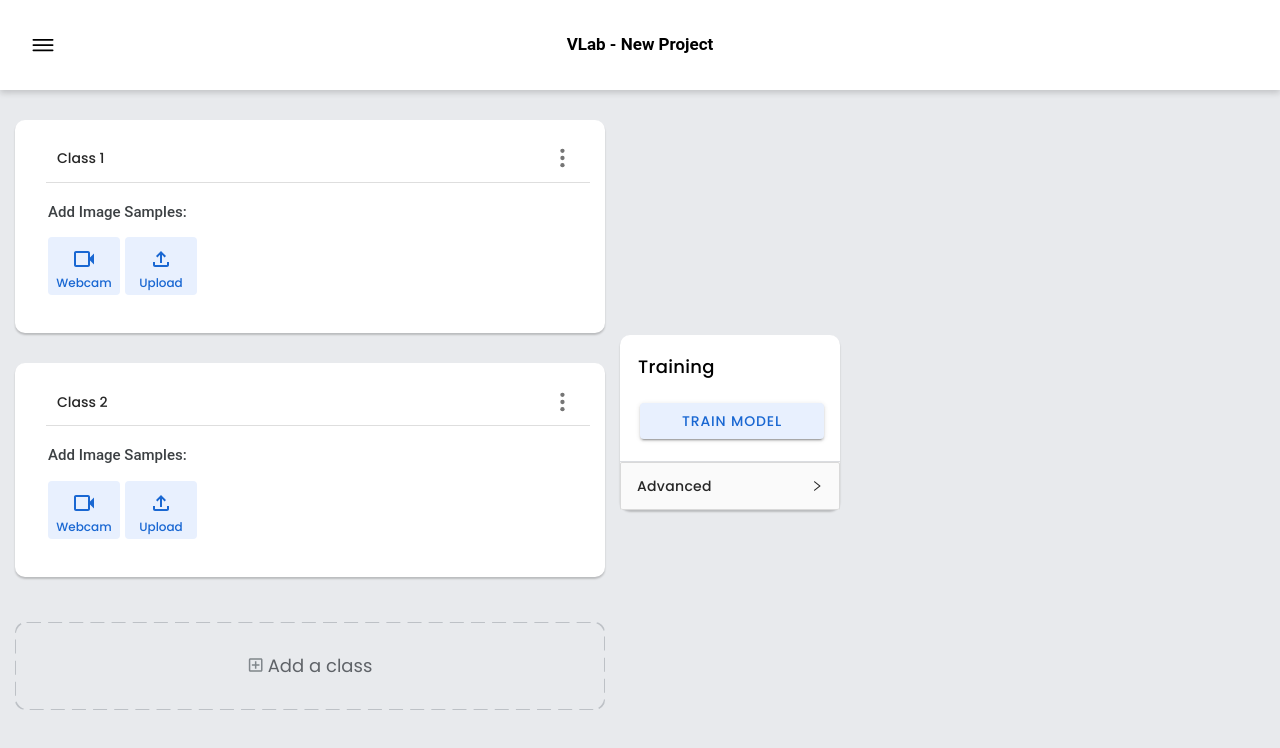
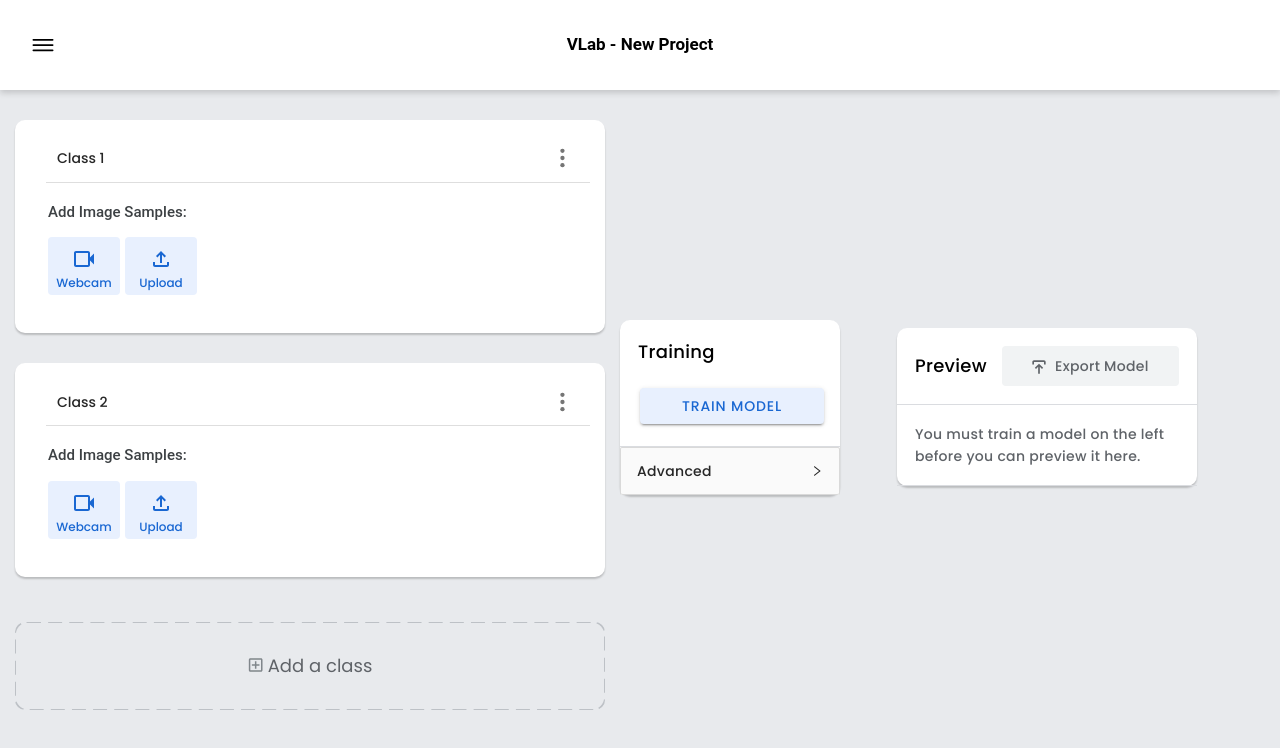
Before and after one commit to Beagle-Boys/Virtual-Ml-Lab, a React (Create React App) app: page /train in a window 1280 px wide. Shown: the top 748 px of the page. Built offline with nearby package versions, Linux system fonts and the light colour scheme.

Commit message:
created the output view

```diff
--- a/src/components/OutputPaper/OutputPaper.module.css
+++ b/src/components/OutputPaper/OutputPaper.module.css
@@ -0,0 +1,71 @@
+.paper {
+  width: 300px;
+  border-radius: 10px;
+  box-shadow: 0px 2px 2px rgba(0, 0, 0, 0.2);
+  background-color: #fff;
+  font-family: Poppins;
+  font-weight: 500;
+  letter-spacing: 0.3px;
+  padding: 0px !important;
+  margin: 0px !important;
+  margin-bottom: 30px !important;
+}
+.section {
+  display: flex;
+  align-items: center;
+  position: relative;
+  padding: 18px;
+  border-bottom: 1px solid #dadce0;
+}
+.label {
+  display: inline-block;
+  vertical-align: middle;
+  font-size: 18px;
+  font-weight: 500;
+  margin-right: 15px;
+}
+.actionbtnicon {
+  margin-right: 5px;
+  display: inline-block;
+  vertical-align: middle;
+  fill: #5f6368;
+  cursor: pointer;
+  font-size: 14px;
+  font-family: Poppins, sans-serif;
+}
+.section > button {
+  width: 180px;
+  border: 2px solid transparent;
+  border-radius: 4px;
+  font-weight: 500;
+  letter-spacing: 0.3px;
+  padding: 7px 16px;
+  color: #5f6368;
+}
+
+.section > button:active {
+  outline: 0;
+  background-color: #aecbfa;
+}
+.section > button:hover {
+  background-color: #d2e3fc;
+}
+.section > button:focus {
+  outline: 0;
+  color: #8ab4f8;
+}
+.section > button:disabled {
+  color: #5f6368;
+  background-color: #f1f3f4;
+}
+#bodycontainer {
+  max-height: calc(100vh - 123px);
+}
+.noborder {
+}
+.section.no-border {
+  border: 0;
+}
+.inputcontainer {
+  min-height: 100%;
+}
--- a/src/components/OutputPaper/OutputPaper.tsx
+++ b/src/components/OutputPaper/OutputPaper.tsx
@@ -1,12 +1,49 @@
 import React from "react";
 import styles from "./OutputPaper.module.css";
+import Paper from "../Paper/Paper";
 
-interface Props {};
+interface Props {
+  reff?: React.RefObject<HTMLDivElement>;
+}
 
-class OutputPaper extends React.Component<Props,{}> {
-    render() {
-        return <></>
-    }
+class OutputPaper extends React.Component<Props, {}> {
+  render() {
+    return (
+      <Paper reff={this.props.reff} className={styles.paper}>
+        <div className={styles.section}>
+          <div className={styles.label}>Preview</div>
+          <button disabled>
+            <slot name="icon"></slot>
+            <svg
+              className={styles.actionbtnicon}
+              width="18"
+              height="14"
+              viewBox="0 0 18 14"
+              fill="none"
+              xmlns="http://www.w3.org/2000/svg"
+            >
+              <path
+                d="
+                    M11.9997 4.49992H13.6663V1.99992C13.6663 1.08325 12.9163 0.333252 11.9997 0.333252H1.99967C1.08301 0.333252 0.333008 1.08325 0.333008 1.99992V4.49992H1.99967V1.99992H11.9997V4.49992ZM6.16634 6.85825L4.00801 9.00825L2.83301 7.83325L6.99967 3.66659L11.1663 7.83325L9.99134 9.01659L7.83301 6.85825V13.6666H6.16634V6.85825Z
+                    "
+              ></path>
+            </svg>
+            <span>Export Model</span>
+          </button>
+        </div>
+        <div id={styles.bodycontainer}>
+          <div className={`${styles.section} ${styles.noborder}`}>
+            <div className={styles.inputcontainer} style={{ display: "block" }}>
+              <p style={{ fontSize: 14, color: "#5F6368", margin: 0 }}>
+                You must train a model on the left before you can preview it
+                here.
+              </p>
+            </div>
+          </div>
+        </div>
+      </Paper>
+    );
+  }
 }
 
 export default OutputPaper;
--- a/src/components/Paper/Paper.tsx
+++ b/src/components/Paper/Paper.tsx
@@ -4,12 +4,13 @@ import styles from "./Paper.module.css";
 interface Props {
   className?: string;
   id?: string;
+  reff?: React.RefObject<HTMLDivElement>;
 }
 
 class Paper extends React.Component<Props, {}> {
   render() {
     return (
-      <div id={this.props.id || styles.id} className={`${this.props.className} ${styles.paper}`}>
+      <div ref={this.props.reff} id={this.props.id || styles.id} className={`${this.props.className} ${styles.paper}`}>
         {this.props.children}
       </div>
     );
--- a/src/components/ProcessPaper/ProcessPaper.module.css
+++ b/src/components/ProcessPaper/ProcessPaper.module.css
@@ -2,12 +2,13 @@
   width: 220px;
   border-radius: 10px;
   box-shadow: 0px 2px 2px rgba(0, 0, 0, 0.2);
-  margin: auto;
   background-color: #fff;
   font-family: Poppins;
   font-weight: 500;
   letter-spacing: 0.3px;
   padding: 0px !important;
+  margin: 0px !important;
+  margin-bottom: 30px !important;
 }
 .button {
   --background-hover: #d2e3fc;
--- a/src/components/ProcessPaper/ProcessPaper.tsx
+++ b/src/components/ProcessPaper/ProcessPaper.tsx
@@ -5,12 +5,14 @@ import { IonButton, IonIcon } from "@ionic/react";
 import { Collapse, Tooltip } from "antd";
 import { helpCircleOutline } from "ionicons/icons";
 
-interface Props {}
+interface Props {
+  reff?: React.RefObject<HTMLDivElement>;
+}
 
 class ProcessPaper extends React.Component<Props, {}> {
   render() {
     return (
-      <Paper className={styles.paper}>
+      <Paper reff={this.props.reff} className={styles.paper}>
         <div className={styles.section}>
           <div className={styles.label}>Training</div>
           <IonButton className={styles.button}>Train Model</IonButton>
--- a/src/pages/Workspace/Workspace.module.css
+++ b/src/pages/Workspace/Workspace.module.css
@@ -10,6 +10,7 @@
 .cont_flex {
   flex-direction: row;
   display: flex;
+  overflow-x: scroll;
 }
 .inpFlex {
   flex-direction: column;
@@ -20,7 +21,24 @@
   display: flex;
   flex-direction: column;
   justify-content: center;
+  width: 270px;
+  margin-right: 20px;
 }
 .outputFlex {
   display: flex;
+  flex-direction: column;
+  justify-content: center;
+  width: 350px;
+  margin-right: 50px;
 }
+.svg {
+  position: absolute;
+  top: 0;
+  left: 0;
+  width: 100%;
+  height: 100%;
+}
+.line {
+  stroke-width: 2px;
+  stroke: #bdc1c6;
+}
--- a/src/pages/Workspace/Workspace.tsx
+++ b/src/pages/Workspace/Workspace.tsx
@@ -8,6 +8,7 @@ import ImageInputClass from "../../libs/ImageInputClass";
 import AddClassButton from "../../components/AddClassButton/AddClassButton";
 import Paper from "../../components/Paper/Paper";
 import ProcessPaper from "../../components/ProcessPaper/ProcessPaper";
+import OutputPaper from "../../components/OutputPaper/OutputPaper";
 
 interface Props {}
 
@@ -15,13 +16,45 @@ class Workspace extends React.Component<Props, {}> {
   state = {
     classes: [new ImageInputClass(1), new ImageInputClass(2)],
   };
-  componentDidMount() {}
+  //needs update
+  //am planning to create an update function that'll be called when the children are rendered
+  componentDidMount() {
+    if (
+      !this.processPaper.current ||
+      !this.outputPaper.current ||
+      !this.processToOutput.current
+    )
+      return;
+    console.log(this.processPaper.current);
+    let x1 =
+      this.processPaper.current.offsetLeft +
+      this.processPaper.current.clientWidth / 2;
+    let y1 =
+      this.processPaper.current.offsetTop +
+      this.processPaper.current.clientHeight / 2;
+    let x2 =
+      this.outputPaper.current.offsetLeft +
+      this.outputPaper.current.clientWidth / 2;
+    let y2 =
+      this.outputPaper.current.offsetTop +
+      this.outputPaper.current.clientHeight / 2;
+    this.processToOutput.current.setAttribute("x1", `${x1}`);
+    this.processToOutput.current.setAttribute("x2", `${x2}`);
+    this.processToOutput.current.setAttribute("y1", `${y1}`);
+    this.processToOutput.current.setAttribute("y2", `${y2}`);
+  }
+  processToOutput = React.createRef<SVGLineElement>();
+  processPaper = React.createRef<HTMLDivElement>();
+  outputPaper = React.createRef<HTMLDivElement>();
   render() {
     return (
       <IonPage>
         <AppBar title="VLab - New Project" menu />
         <SideBar />
         <IonContent className={styles.content}>
+          <svg className={styles.svg}>
+            <line ref={this.processToOutput} className={styles.line} />
+          </svg>
           <div className={styles.cont_flex}>
             <div className={styles.inpFlex}>
               {this.state.classes.map((v, i) => (
@@ -52,9 +85,11 @@ class Workspace extends React.Component<Props, {}> {
               </Paper>
             </div>
             <div className={styles.processFlex}>
-              <ProcessPaper />
+              <ProcessPaper reff={this.processPaper} />
             </div>
-            <div className={styles.outputFlex}></div>
+            <div className={styles.outputFlex}>
+              <OutputPaper reff={this.outputPaper} />
+            </div>
           </div>
         </IonContent>
       </IonPage>
```
